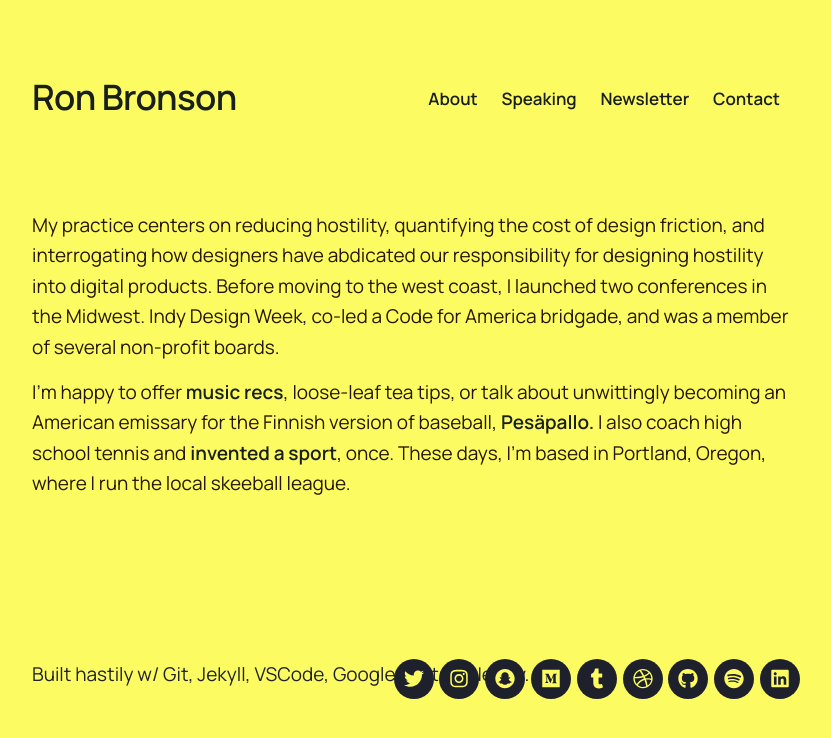
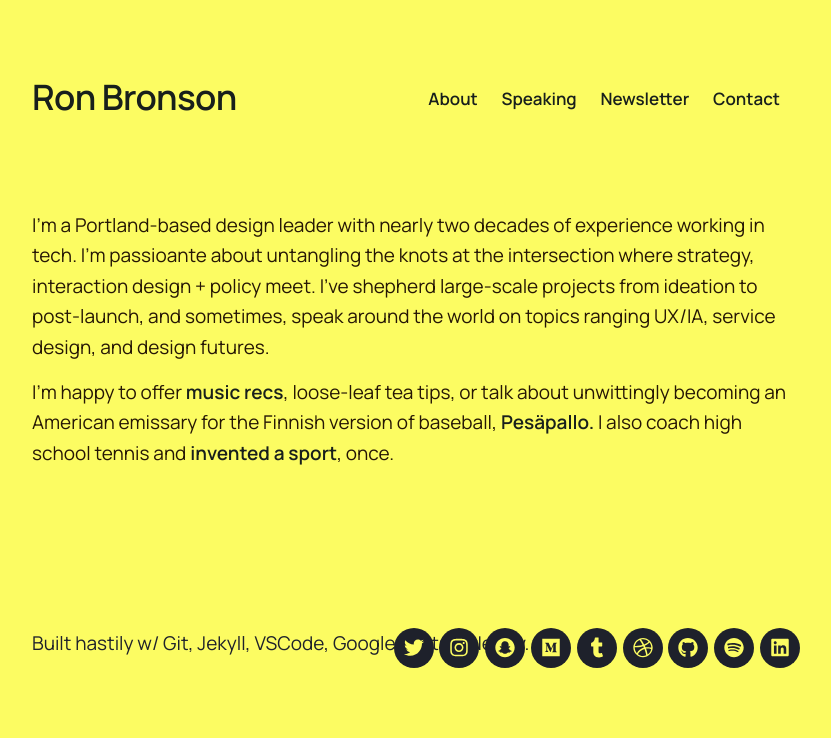
Before and after one commit to quarterback/2020-home, a Jekyll site: the page built from index.html, in a window 1280 px wide. Shown: the top 738 px of the page, without its empty margins (224-1055 px from the left). Built offline with Jekyll 4.4.1, drawn with Linux system fonts in a browser that asks for light colours; nearby versions of some CDN libraries; some web fonts are replaced.

Commit message:
Update index.html

```diff
--- a/index.html
+++ b/index.html
@@ -11,10 +11,9 @@ featured_image: '/images/social.jpg'
 
 		<h1></h1>
 
-	 <p>My practice centers on reducing hostility, quantifying the cost of design friction, and interrogating how designers have abdicated our responsibility for designing hostility into digital products. Before moving to the west coast, I launched two conferences in the Midwest. Indy Design Week, co-led a Code for America bridgade, and was a member of several non-profit boards.</p>
+	 <p>I'm a Portland-based design leader with nearly two decades of experience working in tech. I'm passioante about untangling the knots at the intersection where strategy, interaction design + policy meet. I've shepherd large-scale projects from ideation to post-launch, and sometimes, speak around the world on topics ranging UX/IA, service design, and design futures. </p>
 
-		<p>I'm happy to offer <a href="https://www.last.fm/user/omnivoreron">music recs</a>, loose-leaf tea tips, or talk about unwittingly becoming an American emissary for the Finnish version of baseball, <a href="https://www.youtube.com/watch?v=H_navSFGj0I">Pesäpallo.</a>
-		I also coach high school tennis and <a href="https://en.wikipedia.org/wiki/Tennis_polo">invented a sport</a>, once. These days, I'm based in Portland, Oregon, where I run the local skeeball league.</p>
+		<p>I'm happy to offer <a href="https://www.last.fm/user/omnivoreron">music recs</a>, loose-leaf tea tips, or talk about unwittingly becoming an American emissary for the Finnish version of baseball, <a href="https://www.youtube.com/watch?v=H_navSFGj0I">Pesäpallo.</a> I also coach high school tennis and <a href="https://en.wikipedia.org/wiki/Tennis_polo">invented a sport</a>, once. </p>
 	</div>
 
 </section>
```
